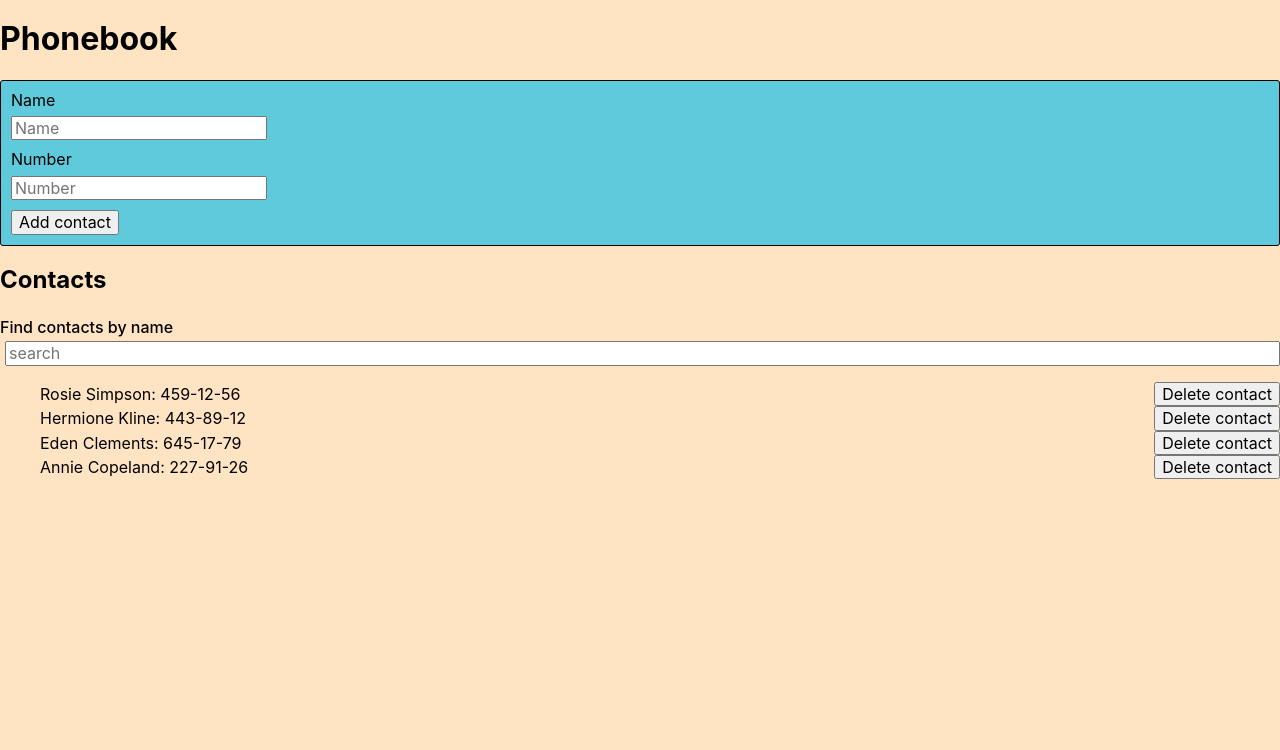
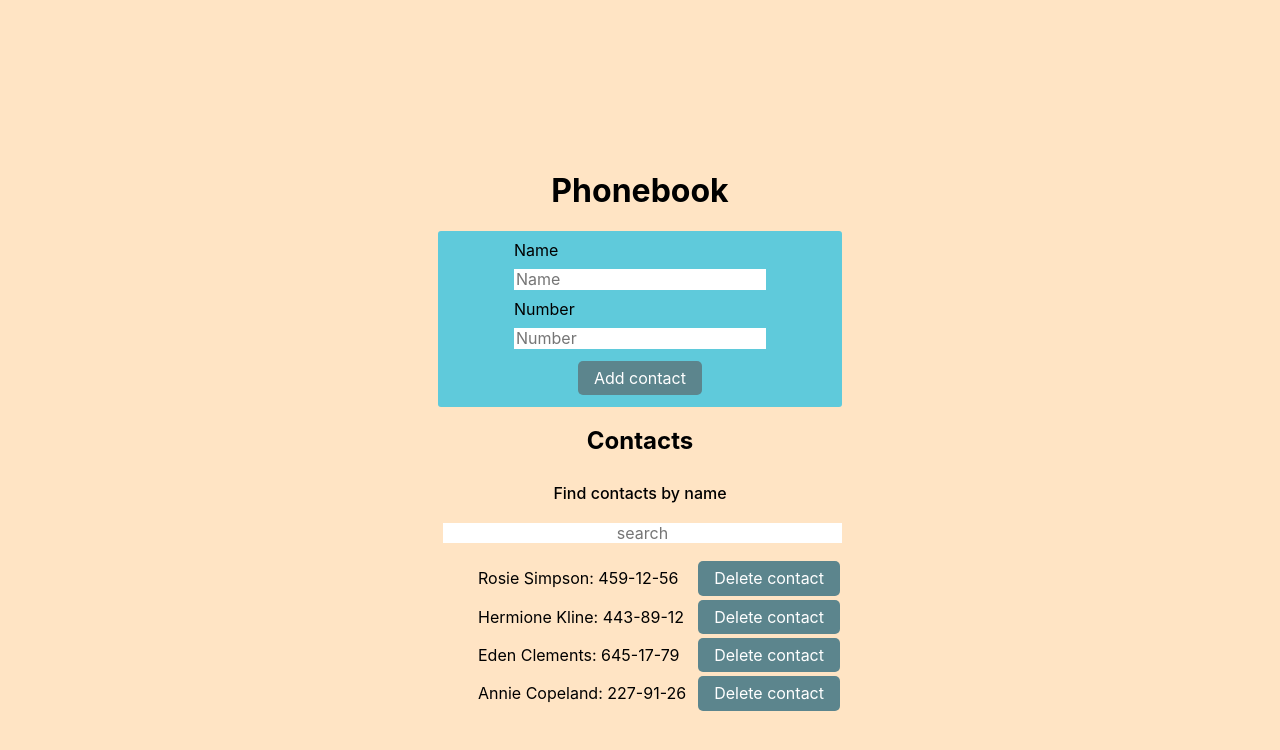
Before and after one commit to KaczorowskaKarolina/goit-react-hw-04-phonebook, a React (Create React App) app: page / in a window 1280 px wide. Shown: the top 750 px of the page. Built offline with nearby package versions, Linux system fonts and the light colour scheme.

Commit message:
final styles css

```diff
--- a/src/components/app.css
+++ b/src/components/app.css
@@ -1,15 +1,24 @@
+body {
+    margin-top: 40px;
+}
+
 .container {
-    margin: 0 auto;
+    margin: auto;
     padding: 25px;
     display: flex;
     flex-direction: column;
     gap: 10px;
     justify-content: center;
+    align-items: center;
 
     background-color: darkgrey;
     border: 1px solid grey;
     border-radius: 20px;
-    box-shadow: 5px 5px 5px 5px rgb(21, 21, 21, 0.8);
-
+    box-shadow: 5px 5px 5px 5px rgba(21, 21, 21, 0.8);
     max-width: 400px;
 }
+
+h1,
+h2, p {
+    text-align: center;
+}
--- a/src/components/filter.css
+++ b/src/components/filter.css
@@ -1,14 +1,16 @@
 .filterContainer {
-    display: flex;
-    flex-direction: column;
+  display: flex;
+  flex-direction: column;
+  gap: 10px;
 }
 
 p {
-    margin: 5px 0;
-    font-size: 16px;
-    font-weight: 500;
+  margin: 10px 0;
+  font-size: 16px;
+  font-weight: 500;
 }
 
-.filterContainer>input {
-    margin-left: 5px;
+.filterContainer > input {
+  margin-left: 5px;
+  text-align: center;
 }
--- a/src/components/form.css
+++ b/src/components/form.css
@@ -2,16 +2,16 @@
     display: flex;
     flex-direction: column;
     gap: 10px;
-    border: 1.5px solid black;
     border-radius: 3px;
     padding: 10px;
-    align-items: flex-start;
-    justify-content: flex-start;
+    align-items: center;
+    justify-content: center;
     background-color: rgb(95, 202, 219);
 }
 
 .label {
     display: flex;
     flex-direction: column;
-    gap: 7px;
+    gap: 10px;
+    border: none;
 }
--- a/src/components/list.css
+++ b/src/components/list.css
@@ -2,4 +2,7 @@
     display: flex;
     justify-content: space-between;
     align-items: center;
+    gap: 10px;
+    padding: 0;
+    margin: 0;
 }
--- a/src/index.css
+++ b/src/index.css
@@ -1,16 +1,39 @@
-@import 'normalize.css'; /* bring in normalize.css styles */
+@import 'normalize.css';
 
 body {
-  margin: 0;
+  margin: 40px 0;
   font-family: -apple-system, BlinkMacSystemFont, 'Segoe UI', 'Roboto', 'Oxygen',
     'Ubuntu', 'Cantarell', 'Fira Sans', 'Droid Sans', 'Helvetica Neue',
     sans-serif;
   -webkit-font-smoothing: antialiased;
   -moz-osx-font-smoothing: grayscale;
   background-color: bisque;
+  display: flex;
+  justify-content: center;
+  align-items: center;
+  height: 100vh;
 }
 
 code {
   font-family: source-code-pro, Menlo, Monaco, Consolas, 'Courier New',
     monospace;
 }
+
+button {
+  border: none;
+  border-radius: 5px;
+  padding: 8px 16px;
+  background-color: #5c858d;
+  color: #fff;
+  cursor: pointer;
+  transition: background-color 0.3s ease;
+  margin: 2px;
+}
+
+button:hover {
+  background-color: #9ce0ee;
+}
+
+input {
+  border: none;
+}
```
